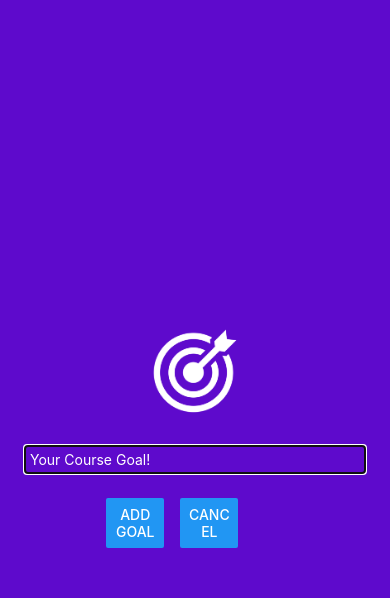
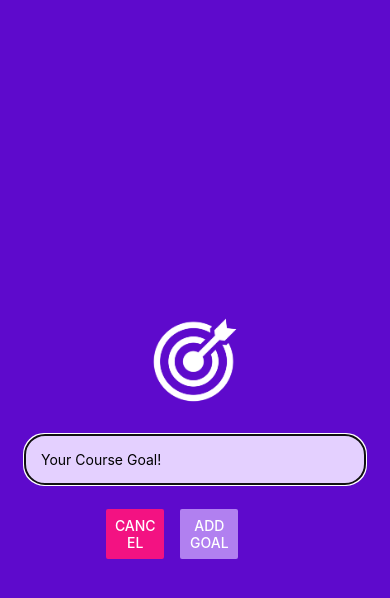
Before and after one commit to KaleabIsDoneWithJava/Goal_List_App-React_Native, a React Native app: screen / in a window 390 px wide. Both pictures are taken after a click on the button "ADD NEW GOAL". Shown: the top 598 px of the page. Built offline with nearby package versions, Linux system fonts and the light colour scheme.

Commit message:
App Finishing Changes

```diff
--- a/App.js
+++ b/App.js
@@ -1,5 +1,5 @@
 import { useState } from "react";
-import { Button, FlatList, StyleSheet, View } from "react-native";
+import { Button, FlatList, StyleSheet, View, StatusBar } from "react-native";
 import GoalInput from "./components/GoalInput";
 
 import GoalItem from "./components/GoalItem";
@@ -14,7 +14,6 @@ export default function App() {
 
   function endAddGoalHandler() {
     setModalIsVisible(false);
-
   }
 
   function addGoalHandler(enteredGoalText) {
@@ -36,13 +35,21 @@ export default function App() {
   }
 
   return (
+    //backgroundColor works only on android
+    <>
+      <StatusBar style="auto" backgroundColor="#605f63"  />
       <View style={styles.appContainer}>
         <Button
           title="Add New Goal"
           color="#5e0acc"
           onPress={startAddGoalHandler}
         />
-      <GoalInput visible={modalIsVisible} onAddGoal={addGoalHandler} onCancel={endAddGoalHandler} />
+
+        <GoalInput
+          visible={modalIsVisible}
+          onAddGoal={addGoalHandler}
+          onCancel={endAddGoalHandler}
+        />
 
         <View style={styles.goalsContainer}>
           {/*Flatlist is like ScrollView but with Lazy Loading. It has most props that Scrollview
@@ -69,6 +76,7 @@ export default function App() {
           />
         </View>
       </View>
+    </>
   );
 }
 
--- a/app.json
+++ b/app.json
@@ -6,6 +6,7 @@
     "orientation": "portrait",
     "icon": "./assets/icon.png",
     "userInterfaceStyle": "light",
+    "backgroundColor":"#605f63",
     "splash": {
       "image": "./assets/splash.png",
       "resizeMode": "contain",
--- a/components/GoalInput.js
+++ b/components/GoalInput.js
@@ -6,6 +6,7 @@ import {
   Button,
   Modal,
   Image,
+  StatusBar,
 } from "react-native";
 
 function GoalInput(props) {
@@ -19,12 +20,13 @@ function GoalInput(props) {
     props.onAddGoal(enteredGoalText);
     setEnteredGoalText("");
   }
-  function closeModalHandler(){
+  function closeModalHandler() {
     props.onCancel();
     setEnteredGoalText("");
   }
 
   return (
+    <>
       <Modal visible={props.visible} animationType="slide">
         <View style={styles.inputContainer}>
           <Image
@@ -34,24 +36,36 @@ function GoalInput(props) {
           <TextInput
             style={styles.input}
             placeholder="Your Course Goal!"
-          placeholderTextColor="#ffffff"
             onChangeText={goalInputHandler}
             value={enteredGoalText}
           />
           <View style={styles.buttonContainer}>
             <View style={styles.button}>
-            <Button title="Add Goal" onPress={addGoalHandler} />
+              <Button
+                title="Cancel"
+                onPress={closeModalHandler}
+                color="#f31282"
+              />
             </View>
             <View style={styles.button}>
-            <Button title="Cancel" onPress={closeModalHandler} />
+              <Button
+                title="Add Goal"
+                onPress={addGoalHandler}
+                color="#b180f0"
+              />
             </View>
           </View>
         </View>
       </Modal>
+    </>
   );
 }
 
 export default GoalInput;
+
+/*Can't style the built in button.
+You have to create your own button component and style it appropriately.
+ You should use the Pressable component */
 
 const styles = StyleSheet.create({
   inputContainer: {
@@ -70,10 +84,11 @@ const styles = StyleSheet.create({
 
   input: {
     borderWidth: 1,
-    borderColor: "#cccccc",
-    padding: 5,
+    borderColor: "#e4d0ff",
+    backgroundColor: "#e4d0ff",
+    padding: 16,
     width: "100%",
-    color: "#ffffff",
+    borderRadius: 20,
   },
 
   buttonContainer: {
@@ -84,5 +99,6 @@ const styles = StyleSheet.create({
   button: {
     marginHorizontal: 8,
     width: "30%",
+    borderRadius: 20,
   },
 });
```
Lines whose indentation alone changed are shown as unchanged.
